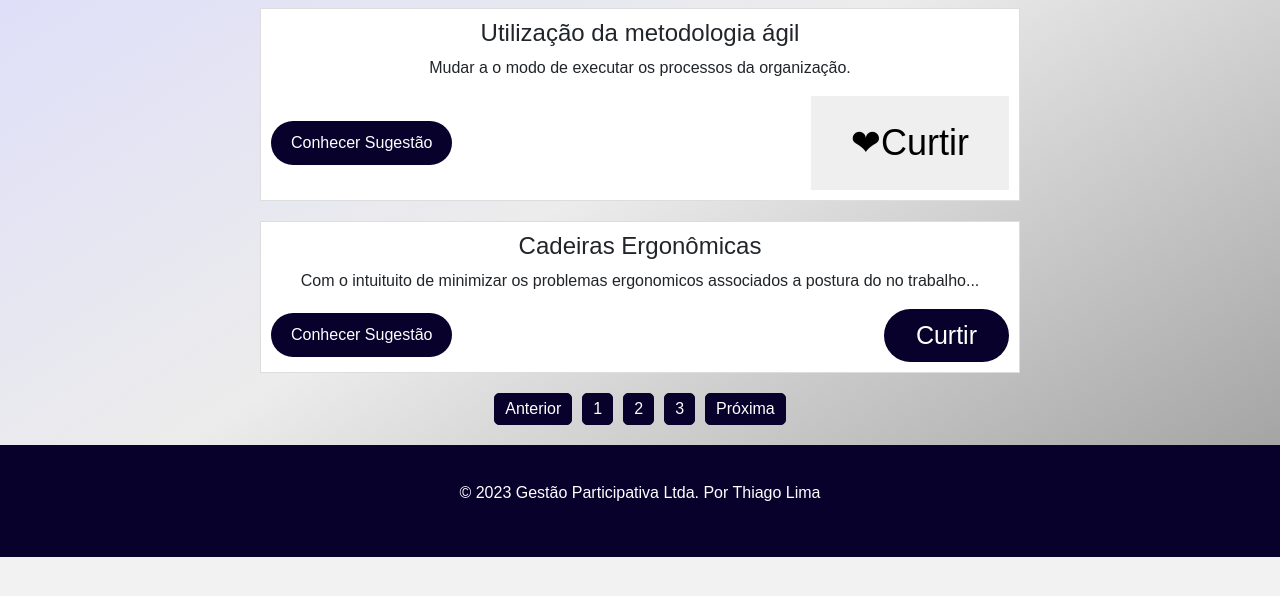
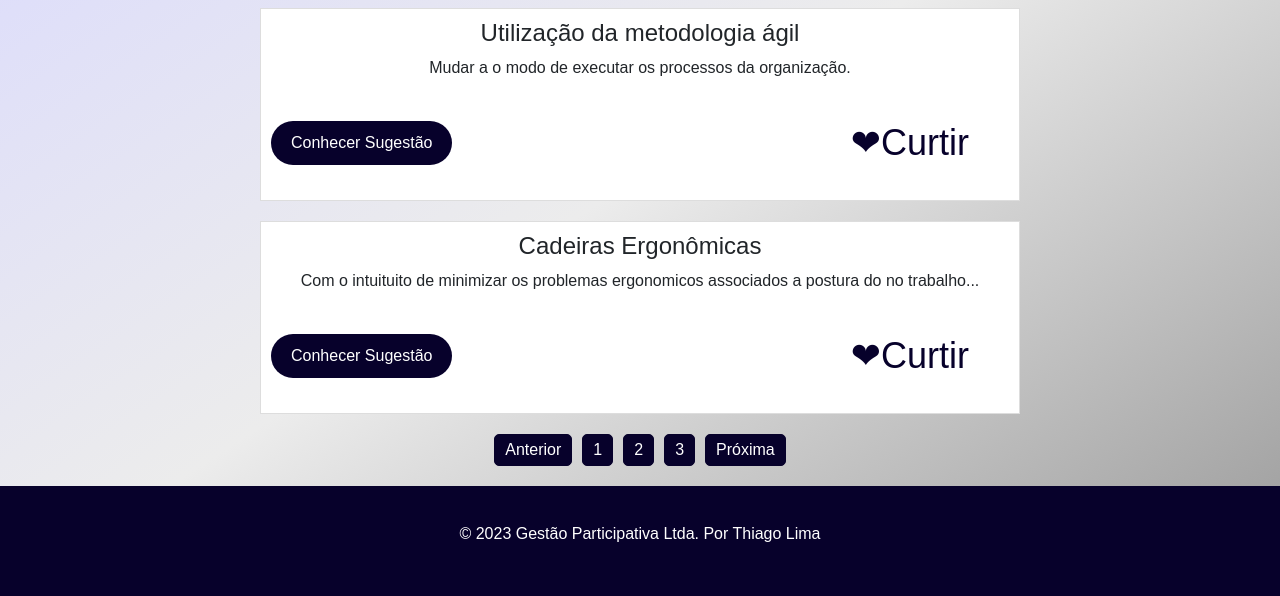
Before and after one commit to thiagolimape/Gestao_compartilhada, a plain HTML site: page vote.html in a window 1280 px wide. Shown: the part 246-842 px from the top of the page. Before the commit the page ends 803 px from the top, so only its background shows below. Drawn offline with nearby package versions, Linux system fonts and the light colour scheme; files whose address does not match are found by name.

Commit message:
Atualização

```diff
--- a/vote.html
+++ b/vote.html
@@ -6,20 +6,48 @@
     <link href="https://cdn.jsdelivr.net/npm/bootstrap@5.3.1/dist/css/bootstrap.min.css" rel="stylesheet" integrity="sha384-4bw+/aepP/YC94hEpVNVgiZdgIC5+VKNBQNGCHeKRQN+PtmoHDEXuppvnDJzQIu9" crossorigin="anonymous">
     <link rel="stylesheet" href="styles.css">
     <style>
-        #likeButton {
-  padding: 20px 40px; /* Ajustando o preenchimento para aumentar o tamanho do botão */
-  font-size: 36px; /* Ajustando o tamanho da fonte para tornar o coração maior */
+        #likeButton1 {
+  padding: 20px 40px;
+  font-size: 36px;
   border: none;
   cursor: pointer;
+  background-color: rgb(255, 255, 255); /* Definindo a cor azul como plano de fundo antes do clique */
+  color: #07012b; /* Definindo a cor do texto como branco */
+  box-shadow: none; /* Removendo a sombra */
 }
 
-#likeButton:before {
-  content: "\2764"; /* Usando um caractere Unicode maior para representar o coração */
+#likeButton1:before {
+  content: "\2764";
 }
 
-#likeButton.liked {
+#likeButton1.liked {
   color: red;
+  background-color: rgb(255, 255, 255); /* Mantendo a cor azul após o clique */
 }
+
+#likeButton2 {
+  padding: 20px 40px;
+  font-size: 36px;
+  border: none;
+  cursor: pointer;
+  background-color: rgb(255, 255, 255);
+  color: #07012b;
+  box-shadow: none;
+}
+
+#likeButton2:before {
+  content: "\2764";
+}
+
+#likeButton2.liked {
+  color: red;
+  background-color: rgb(255, 255, 255);
+}
+
+.liked {
+            color: red !important;
+            background-color: rgb(255, 255, 255) !important;
+        }
         body {
             font-family: Arial, sans-serif;
             margin: 0;
@@ -95,7 +123,7 @@
 <body>
 
 <header>
-    <img class="header-logo" src="C:\Users\Thiago Lima\Desktop\Gestão Compatilhada\image-removebg-preview.png" alt="Logo">
+    <img class="header-logo" src="image-removebg-preview.png" alt="Logo">
     <h1>Gestor Ágil</h1>
 </header>
 
@@ -128,7 +156,8 @@
             <div class="suggestion-buttons">
                 <button class="suggestion-button">Conhecer Sugestão</button>
                 <div>
-                    <button id="likeButton" onclick="toggleLike()">Curtir</button>
+                    <button id="likeButton1" onclick="toggleLike(1)">Curtir</button>
+
 
                 </div>
             </div>
@@ -141,7 +170,7 @@
             <div class="suggestion-buttons">
                 <button class="suggestion-button">Conhecer Sugestão</button>
                 <div>
-                    <button class="suggestion-button-1">Curtir</button>
+                    <button id="likeButton2" onclick="toggleLike(2)">Curtir</button>
 
                 </div>
             </div>
@@ -169,10 +198,10 @@
 <script src="https://cdnjs.cloudflare.com/ajax/libs/popper.js/1.14.3/umd/popper.min.js" integrity="sha384-ZMP7rVo3mIykV+2+9J3UJ46jBk0WLaUAdn689aCwoqbBJiSnjAK/l8WvCWPIPm49" crossorigin="anonymous"></script>
 <script src="https://stackpath.bootstrapcdn.com/bootstrap/4.1.3/js/bootstrap.min.js" integrity="sha384-ChfqqxuZUCnJSK3+MXmPNIyE6ZbWh2IMqE241rYiqJxyMiZ6OW/JmZQ5stwEULTy" crossorigin="anonymous"></script>
 <script>
-    function toggleLike() {
-    const likeButton = document.getElementById('likeButton');
-    likeButton.classList.toggle('liked');
-  }
+    function toggleLike(suggestionNumber) {
+        const likeButton = document.getElementById(`likeButton${suggestionNumber}`);
+        likeButton.classList.toggle('liked');
+    }
 </script>
 </body>
 </html>
```
Also changed, not shown: cadastro.html (+1 -1 lines), index.html (+1 -1 lines), login.html (+1 -1 lines), submit.html (+1 -1 lines), top.html (+1 -1 lines).
